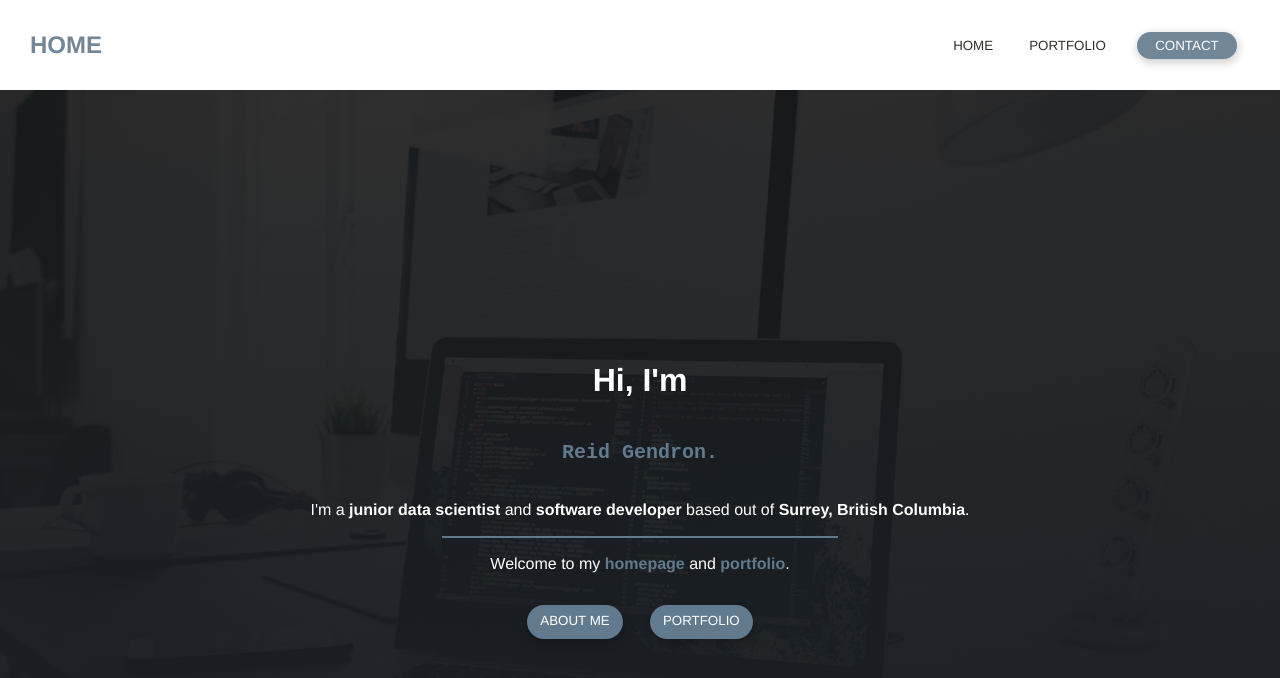
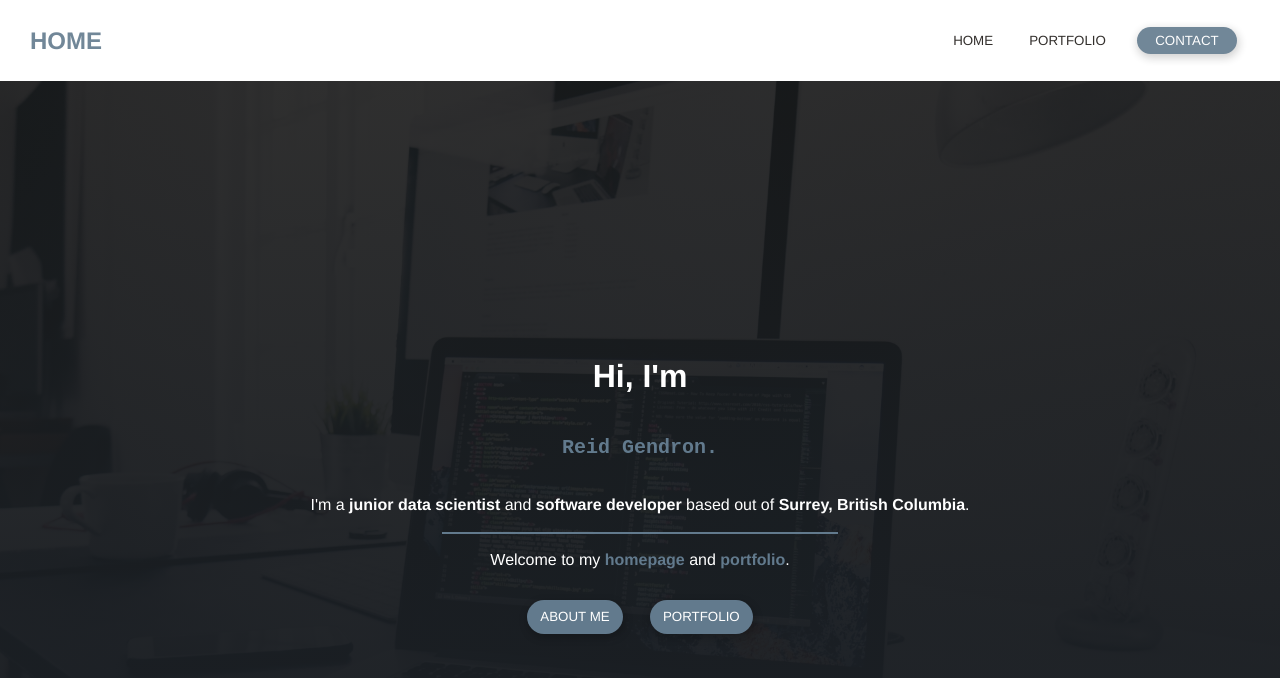
Before and after one commit to reidgendron/reidgendron.github.io, a Jekyll site: the page built from pages/index.html, in a window 1280 px wide and 900 px high. Shown: the top 678 px of the window. Built offline with Jekyll 4.4.1, drawn with Linux system fonts in a browser that asks for light colours.

Commit message:
Stylesheet changes

```diff
--- a/assets/css/style.css
+++ b/assets/css/style.css
@@ -44,7 +44,7 @@ h1 {
     position: sticky;
     top: 0;
     left: 0;
-    height: 10vh;
+    height: 9vh;
     z-index: 3;
     display: flex;
     flex-wrap: column wrap;
@@ -109,7 +109,7 @@ h1 {
     justify-content: center;
     align-items: center;
     width: inherit;
-    min-height: 90vh;
+    min-height: 91vh;
     line-height: 2em;
     text-align: center;
     padding: 5em 3em;
--- a/assets/js/layout.js
+++ b/assets/js/layout.js
@@ -1,7 +1,7 @@
 window.onscroll = function() {
    if (document.body.scrollTop > 0 || document.documentElement.scrollTop > 0) {
-      document.getElementById("header").style.boxShadow = "1px 3px 8px 1px rgba(0,0,0,0.1)";
+      document.getElementById("header").style.boxShadow = "0 .125rem .25rem 0 rgba(0,0,0,0.1)";
    } else {
-      document.getElementById("header").style.boxShadow = "0px 0px 0px 0px rgba(0,0,0,0)";
+      document.getElementById("header").style.boxShadow = "0 0 0 0 rgba(0,0,0,0)";
    };
 };
```
